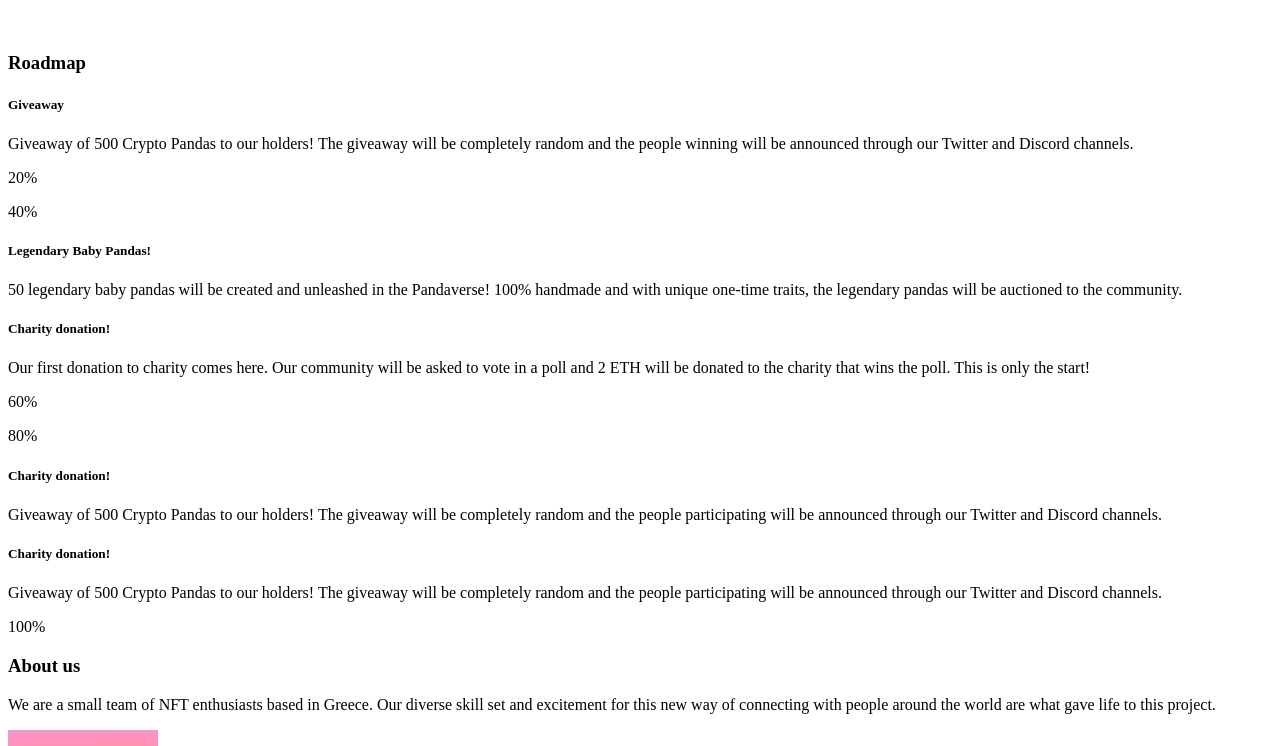
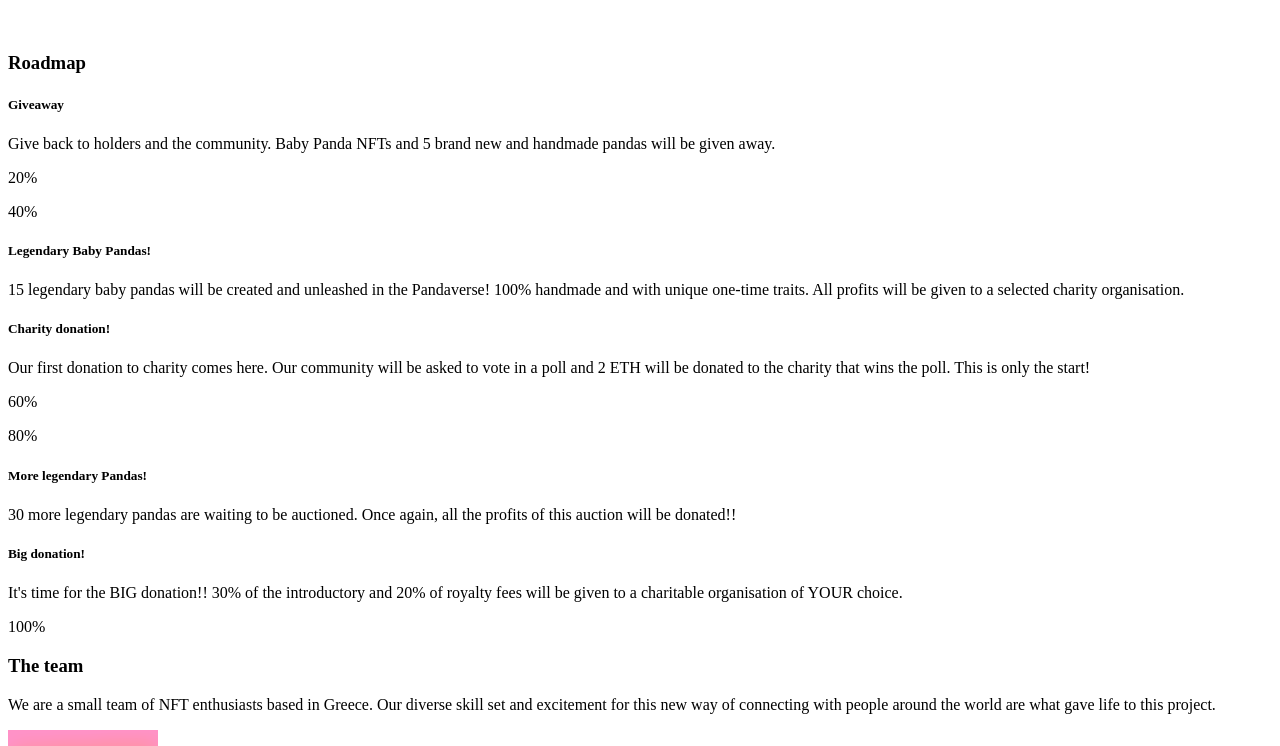
Before and after one commit to anargiris/BabyPandaClubNFT, a Next.js app: page / in a window 1280 px wide. Shown: the part 1720-2466 px from the top of the page. Built offline with nearby package versions, Linux system fonts and the light colour scheme; a web font is replaced by a local one.

Commit message:
new text

```diff
--- a/components/Roadmap.js
+++ b/components/Roadmap.js
@@ -9,9 +9,8 @@ const Roadmap = () => {
             Giveaway
           </h5>
           <p>
-            Giveaway of 500 Crypto Pandas to our holders! The giveaway will be
-            completely random and the people winning will be announced through
-            our Twitter and Discord channels.
+            Give back to holders and the community. Baby Panda NFTs and 5 brand
+            new and handmade pandas will be given away.
           </p>
         </div>
         <div className=" md:w-1/2 relative md:transform md:skew-x-6 md:skew-y-3 flex items-center justify-center">
@@ -31,9 +30,9 @@ const Roadmap = () => {
             Legendary Baby Pandas!
           </h5>
           <p>
-            50 legendary baby pandas will be created and unleashed in the
-            Pandaverse! 100% handmade and with unique one-time traits, the
-            legendary pandas will be auctioned to the community.
+            15 legendary baby pandas will be created and unleashed in the
+            Pandaverse! 100% handmade and with unique one-time traits. All
+            profits will be given to a selected charity organisation.
           </p>
         </div>
       </div>
@@ -62,21 +61,20 @@ const Roadmap = () => {
         </div>
         <div className="bg-bg-dark border-r-4 border-green-secondary opacity-90 rounded-md text-bg px-4 py-2 md:w-1/2">
           <h5 className="text-md font-bold text-green-secondary tracking-wide leading-10">
-            Charity donation!
+            More legendary Pandas!
           </h5>
-          Giveaway of 500 Crypto Pandas to our holders! The giveaway will be
-          completely random and the people participating will be announced
-          through our Twitter and Discord channels.
+          30 more legendary pandas are waiting to be auctioned. Once again, all
+          the profits of this auction will be donated!!
         </div>
       </div>
       <div className="flex md:flex-row flex-col-reverse md:gap-5 justify-between">
         <div className="bg-bg-dark  border-l-4 border-green-secondary opacity-90 rounded-md text-bg px-4 py-2 md:w-1/2">
           <h5 className="text-md font-bold text-green-secondary tracking-wide leading-10">
-            Charity donation!
+            Big donation!
           </h5>
-          Giveaway of 500 Crypto Pandas to our holders! The giveaway will be
-          completely random and the people participating will be announced
-          through our Twitter and Discord channels.
+          It's time for the BIG donation!! 30% of the introductory and 20% of
+          royalty fees will be given to a charitable organisation of YOUR
+          choice.
         </div>
         <div className="md:w-1/2 relative md:transform md:skew-x-6 md:skew-y-3 flex items-center justify-center">
           <p className="text-4xl text-bg-dark font-bold tracking-wider font-serifdm text-center">
--- a/pages/index.js
+++ b/pages/index.js
@@ -81,11 +81,11 @@ export default function Home() {
               <div className="md:w-1/2 float-right p-5">
                 <p className="font-abel md:text-xl text-bg mb-8 text-center px-2 md:text-left 2xl:text-3xl">
                   Baby Panda Club is an NFT project of 10,000 unique, randomly
-                  generated collectibles living on the Ethereum blockchain.
+                  generated collectibles living on the Ethereum blockchain..
                   <br />
                   <br />
-                  We are an &quot;NFT for Good&quot; project, aiming at doing
-                  charity work.
+                  ..an &quot;NFT for Good&quot; project, aiming to raise funds
+                  for charitable organisations.
                 </p>
                 <Link href="https://opensea.io/collection/baby-panda-club">
                   <button className="bg-green-secondary mx-auto md:mx-0 border border-green-main text-white py-2 px-4 md:justify-self-auto md:items-baseline md:block flex justify-center items-center 2xl:text-lg hover:bg-green-main transition duration-200">
@@ -145,7 +145,7 @@ export default function Home() {
           </div>
           <section className="bg-bg-dark md:px-20 px-2 py-4 w-full font-abel">
             <h3 className="md:text-5xl text-3xl tracking-wide font-serifdm font-bold mb-5 text-bg text-center">
-              About us
+              The team
             </h3>
             <p className="text-bg md:text-md text-center 2xl:text-lg mb-5 md:max-w-4xl mx-auto">
               We are a small team of NFT enthusiasts based in Greece. Our
```
